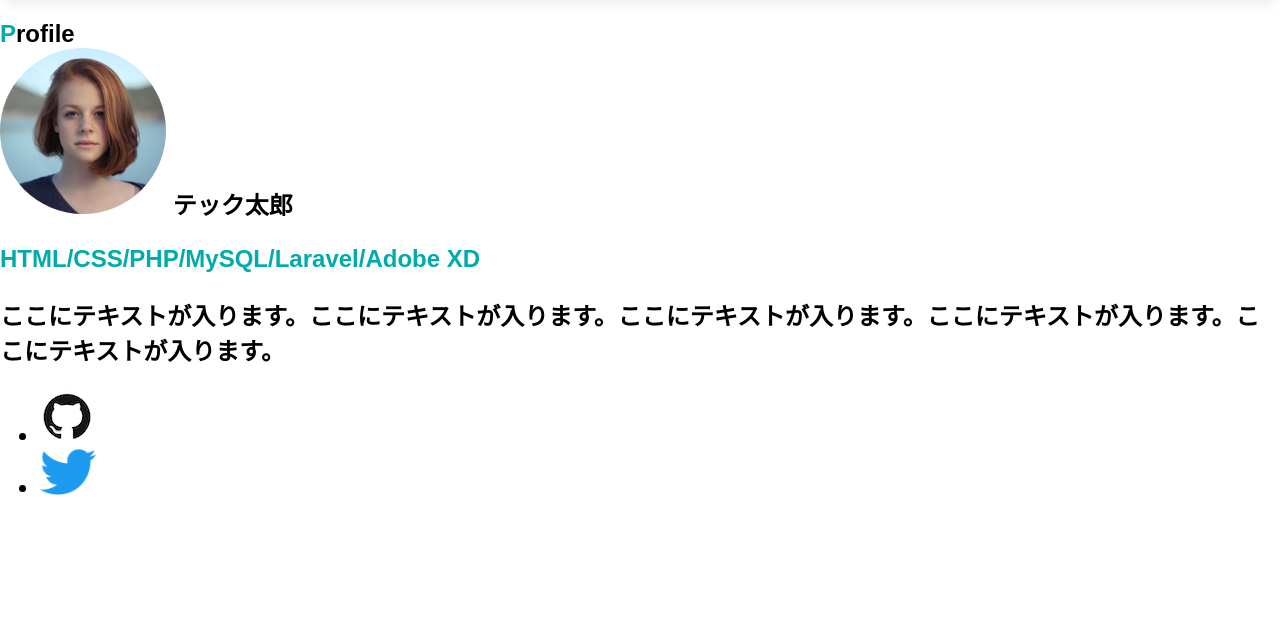
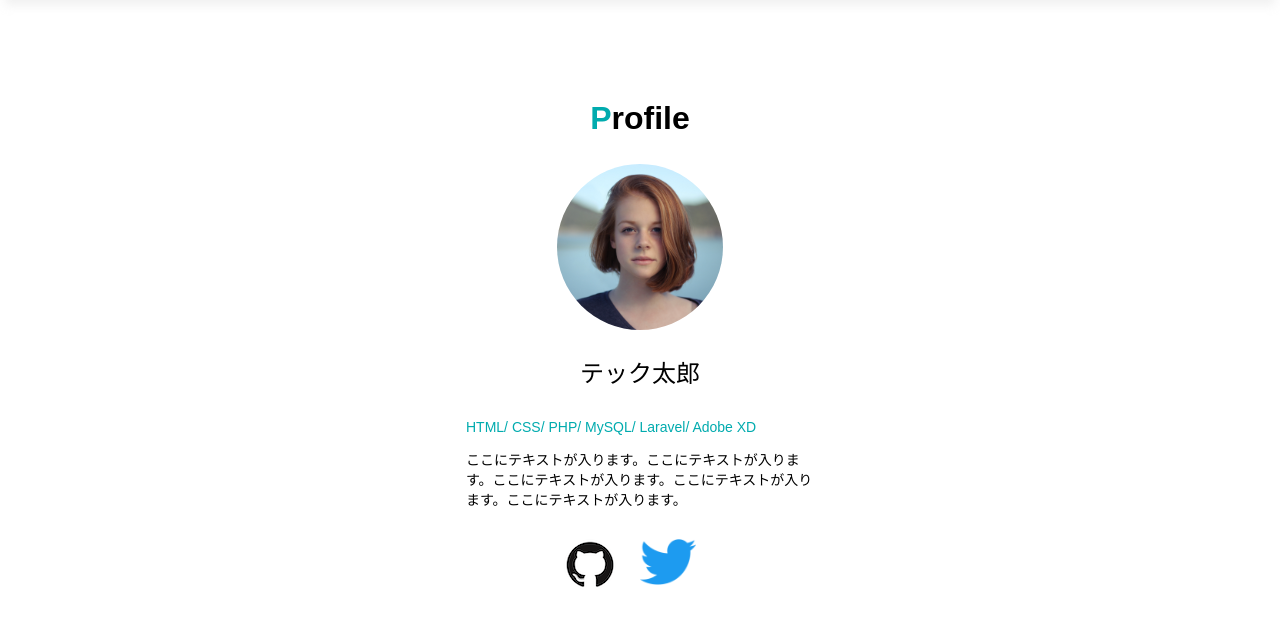
Before and after one commit to 104tive/104tive, a PHP site: page / in a window 1280 px wide. Shown: the part 65-691 px from the top of the page. Run offline with PHP 8.4, Linux system fonts and the light colour scheme.

Commit message:
Profileのレイアウト完了

```diff
--- a/index.html
+++ b/index.html
@@ -18,12 +18,13 @@
 
     <div class="block-main">
         <div class="box-profile">
-            <h2 class="subtitele">
+            <h2 class="subtitle">
                 <span class="color-green">P</span>rofile
+            </h2>
             <div class="item-list">
                     <img src="./img/profile.png" alt="プロフィール画像">
                     <b>テック太郎</b>
-                    <p class="color-green">HTML/CSS/PHP/MySQL/Laravel/Adobe XD</p>
+                    <p class="color-green">HTML/ CSS/ PHP/ MySQL/ Laravel/ Adobe XD</p>
                     <p>ここにテキストが入ります。ここにテキストが入ります。ここにテキストが入ります。ここにテキストが入ります。ここにテキストが入ります。</p>
             </div>
             <ul class="icon-list">
@@ -37,9 +38,7 @@
                             <img src="./img/twitter.png" alt="Twitterのアイコン">
                         </a>
                 </li>
-
             </ul>
-            </h2>
         </div>
     </div>
 </body>
--- a/style.css
+++ b/style.css
@@ -13,7 +13,9 @@ min-width:1076px;
 }
 
 
-
+.subtitle{
+    font-size:32px;
+}
 /*{header}のスタイルシート*/
 
 .block-header{
@@ -29,3 +31,45 @@ min-width:1076px;
     text-decoration: none;
     letter-spacing: 1px;
 }
+
+/* [main]のスタイルシート */
+
+.block-main {
+    text-align: center;
+    margin: 100px 0;
+  }
+
+  /* [profile]のスタイルシート */
+
+  .item-list {
+    width: 100%;
+    max-width: 348px;
+    margin: 0 auto;
+  }
+
+  .item-list b {
+    display: block;
+    font-size: 24px;
+    font-weight: normal;
+    margin: 20px 0 30px;
+  }
+
+  .item-list p {
+    font-size: 14px;
+    line-height: normal;
+    text-align: left;
+  }
+
+  .icon-list {
+    list-style: none;
+    width: 100%;
+    max-width: 247px;
+    margin: 30px auto;
+    padding: 0;
+    display: flex;
+    -webkit-justify-content: center;
+  }
+
+  .icon-list li {
+    margin-right: 22px;
+  }
```
Lines whose indentation alone changed are shown as unchanged.
